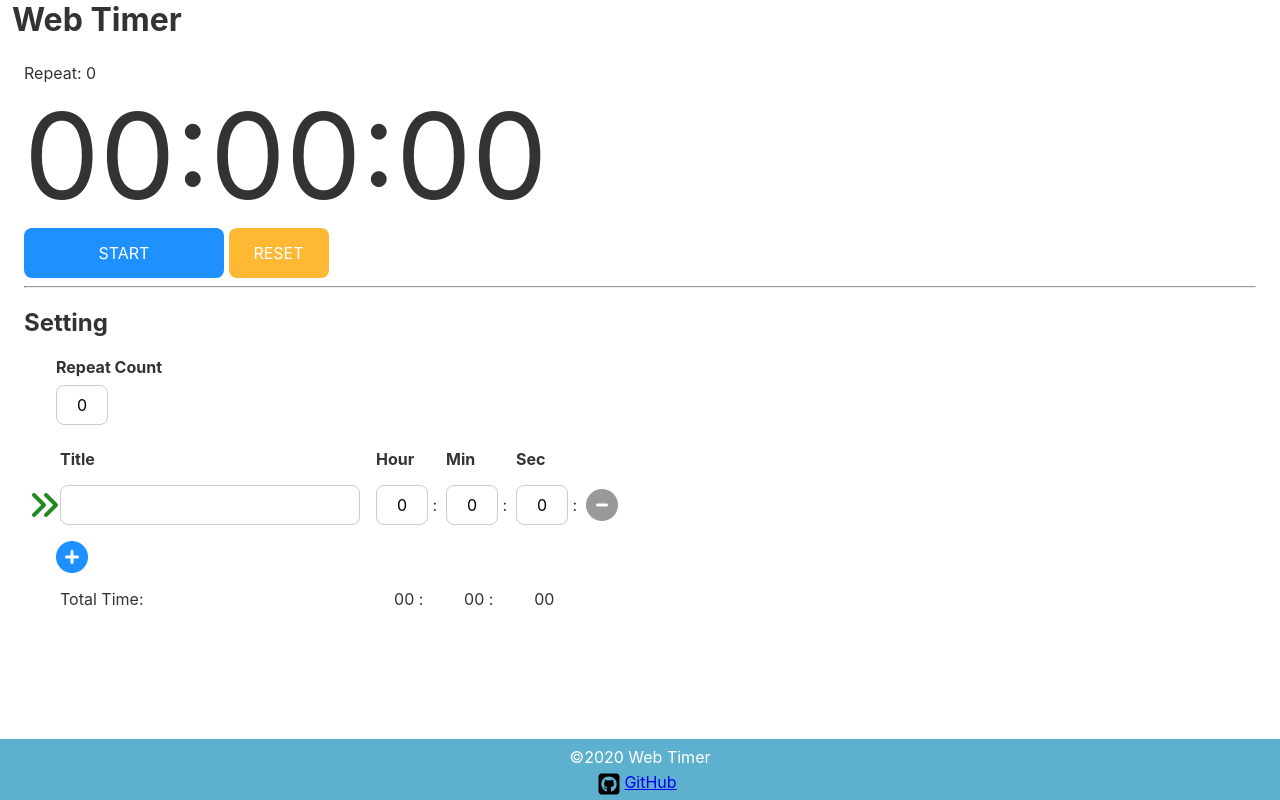
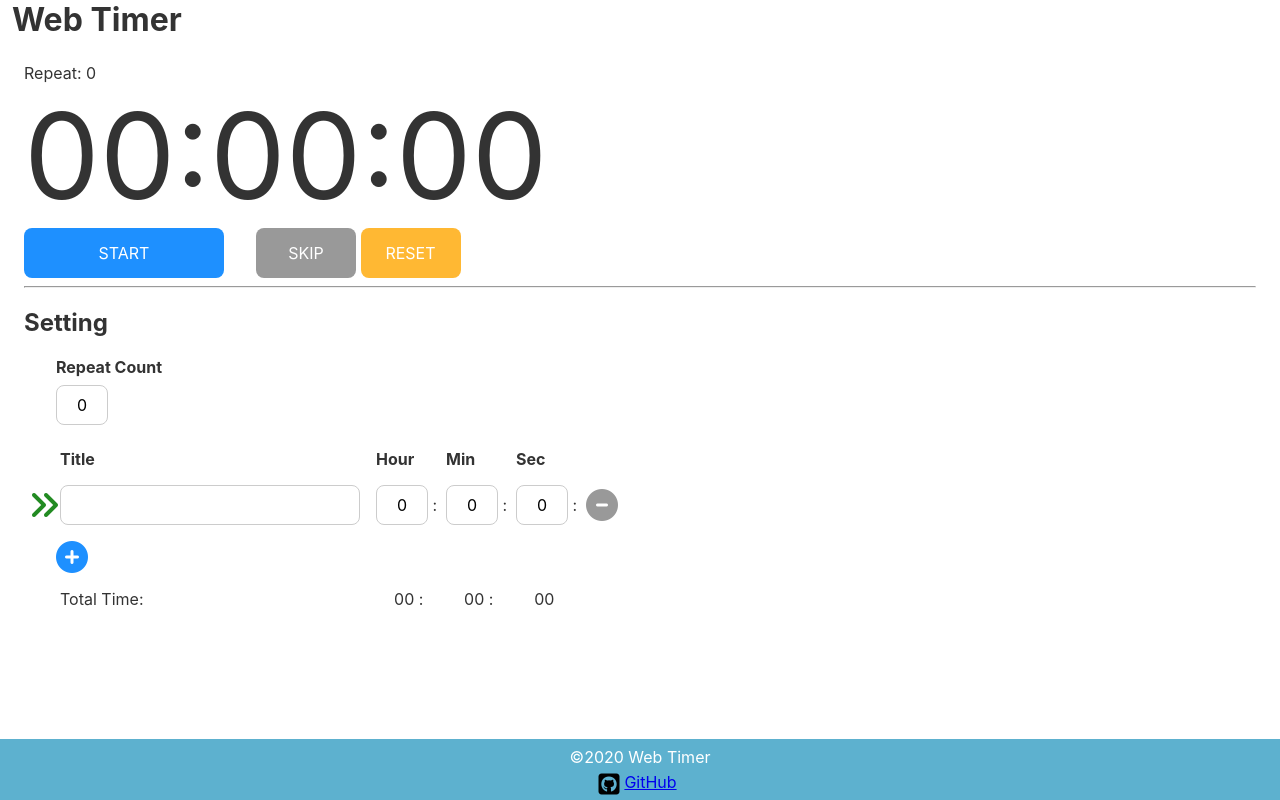
Before and after one commit to masakurapa/timer.masakurapa.com, a Svelte app: page / in a window 1280 px wide. Built offline with nearby package versions, Linux system fonts and the light colour scheme.

Commit message:
add skip button

```diff
--- a/src/Main/ButtonReset.svelte
+++ b/src/Main/ButtonReset.svelte
@@ -12,6 +12,7 @@
         isTimeUp,
         interval,
     } from '../store.js';
+    import { calcTotalSec } from '../util.js';
 
     const onClick = () => {
         clearInterval($interval);
@@ -22,7 +23,7 @@
         timerIndex.set(0);
         timerSettings.update(settings => {
             settings.forEach(t => {
-                t.time = (t.hour * 60 * 60) + (t.minute * 60) + t.second;
+                t.time = calcTotalSec(t.hour, t.minute, t.second);
             });
             return settings;
         });
--- /dev/null
+++ b/src/Main/ButtonSkip.svelte
@@ -0,0 +1,71 @@
+<button
+    on:click="{onClick}"
+    {disabled}
+>SKIP</button>
+
+<script>
+    import {
+        timerIndex,
+        timerSettings,
+        repeat,
+        repeatCount,
+        isTimerStarting,
+    } from '../store.js';
+    import { calcTotalSec } from '../util.js';
+
+    $: disabled = $isTimerStarting ||
+        ($timerIndex + 1 === $timerSettings.length && $repeat === $repeatCount);
+
+    const onClick = () => {
+        // 一応disabledの条件を再判定しておく
+        if ($timerIndex + 1 === $timerSettings.length && $repeat === $repeatCount) {
+            return;
+        }
+
+        const index = $timerIndex;
+        const t = $timerSettings[index];
+        $timerSettings[index].time = calcTotalSec(t.hour, t.minute, t.second);
+
+        // 一番最後のタイマーまできている
+        if (index + 1 === $timerSettings.length) {
+            repeatCount.update(n => n + 1);
+            timerIndex.set(0);
+            return;
+        }
+
+        // 次のタイマーがある
+        timerIndex.update(n => n + 1);
+    };
+</script>
+
+<style>
+    button {
+        padding: 8px;
+        height: 40px;
+        border: none;
+        outline: none;
+        color: #FFFFFF;
+        width: 100px;
+        height: 50px;
+        background-color: #FF7F50;
+    }
+    button:disabled {
+        background-color: #999999;
+    }
+    button:forcus {
+        background-color: #FF6933;
+    }
+    button:not(:disabled):hover {
+        background-color: #FF6933;
+    }
+    button:not(:disabled):active {
+        background-color: #FF6933;
+    }
+
+    @media screen and (max-width: 480px) {
+        button {
+            width: 80px;
+            height: 40px;
+        }
+    }
+</style>
--- a/src/Main/ButtonStart.svelte
+++ b/src/Main/ButtonStart.svelte
@@ -16,6 +16,7 @@
         isTimeUpAll,
         interval,
     } from '../store.js';
+    import { calcTotalSec } from '../util.js';
 
     let focus = true;
     isWindowFocus.subscribe(flag => {
@@ -55,7 +56,7 @@
                 isTimeUp.set(false);
 
                 // カウントダウン用の値は元に戻しておく
-                $timerSettings[index].time = (t.hour * 60 * 60) + (t.minute * 60) + t.second;
+                $timerSettings[index].time = calcTotalSec(t.hour, t.minute, t.second);
 
                 // タイマー設定の位置をずらして次のタイマーに移動する
                 timerIndex.update(i => {
--- a/src/Main/Index.svelte
+++ b/src/Main/Index.svelte
@@ -3,6 +3,8 @@
 
 <Timer/>
 
+<div class="btn-wrapper">
+    <div class="main-btn-wrapper">
         {#if $isTimeUpAll}
             <ButtonStopSound/>
         {:else if !$isTimerStarting}
@@ -10,7 +12,12 @@
         {:else}
             <ButtonStop/>
         {/if}
+    </div>
+    <div class="sub-btn-wrapper">
+        <ButtonSkip/>
         <ButtonReset/>
+    </div>
+</div>
 
 <Audio/>
 
@@ -26,6 +33,7 @@
 
     import Audio from './Audio.svelte';
     import ButtonReset from './ButtonReset.svelte';
+    import ButtonSkip from './ButtonSkip.svelte';
     import ButtonStart from './ButtonStart.svelte';
     import ButtonStop from './ButtonStop.svelte';
     import ButtonStopSound from './ButtonStopSound.svelte';
@@ -36,4 +44,11 @@
     .title {
         font-size: 30px;
     }
+
+    .btn-wrapper {
+        display: flex;
+    }
+    .main-btn-wrapper {
+        margin-right: 32px;
+    }
 </style>
```
Lines whose indentation alone changed are shown as unchanged.
